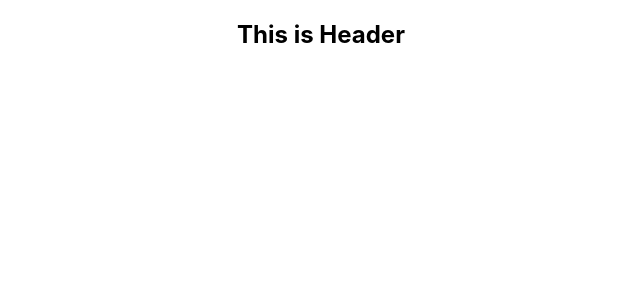
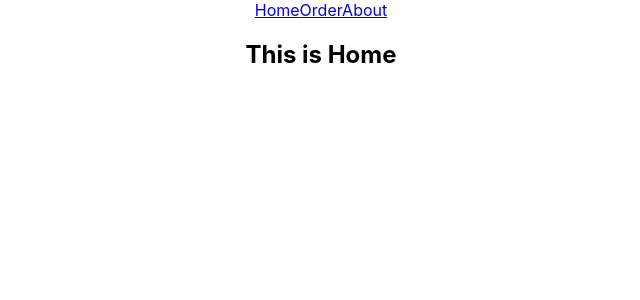
Before and after one commit to AlAminMiah4274/reactContextAPI, a React (Create React App) app: page / in a window 1280 px wide. Shown: the top 300 px of the page, without its empty margins (319-959 px from the left). Built offline with nearby package versions, Linux system fonts and the light colour scheme.

Commit message:
added link in the header component and modified app.js

```diff
--- a/src/components/Header/Header.js
+++ b/src/components/Header/Header.js
@@ -1,10 +1,13 @@
 import React from 'react';
+import { Link } from 'react-router-dom';
 
 const Header = () => {
     return (
-        <div>
-            <h2>This is Header</h2>
-        </div>
+        <nav>
+            <Link to='/'>Home</Link>
+            <Link to='/orders'>Order</Link>
+            <Link to='/about'>About</Link>
+        </nav>
     );
 };
 
```
Also changed, not shown: src/App.js (+13 -1 lines).
